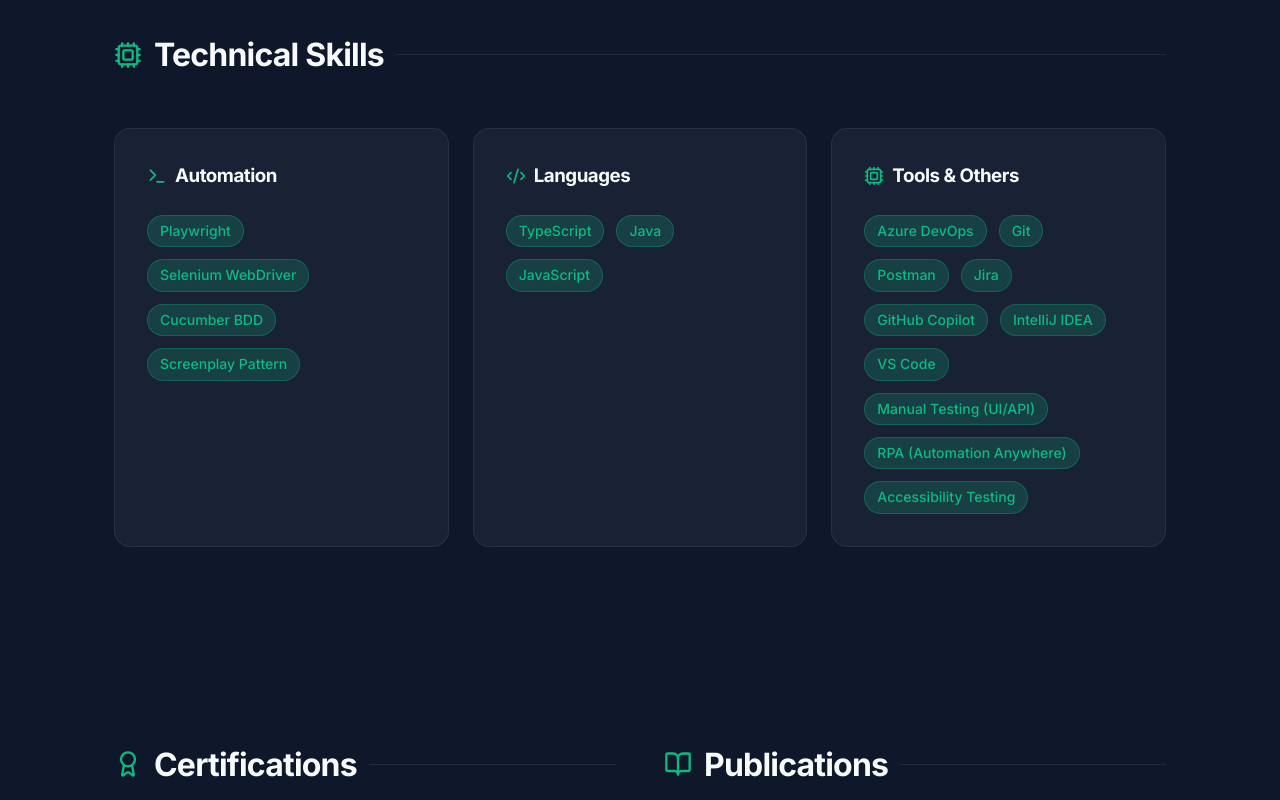
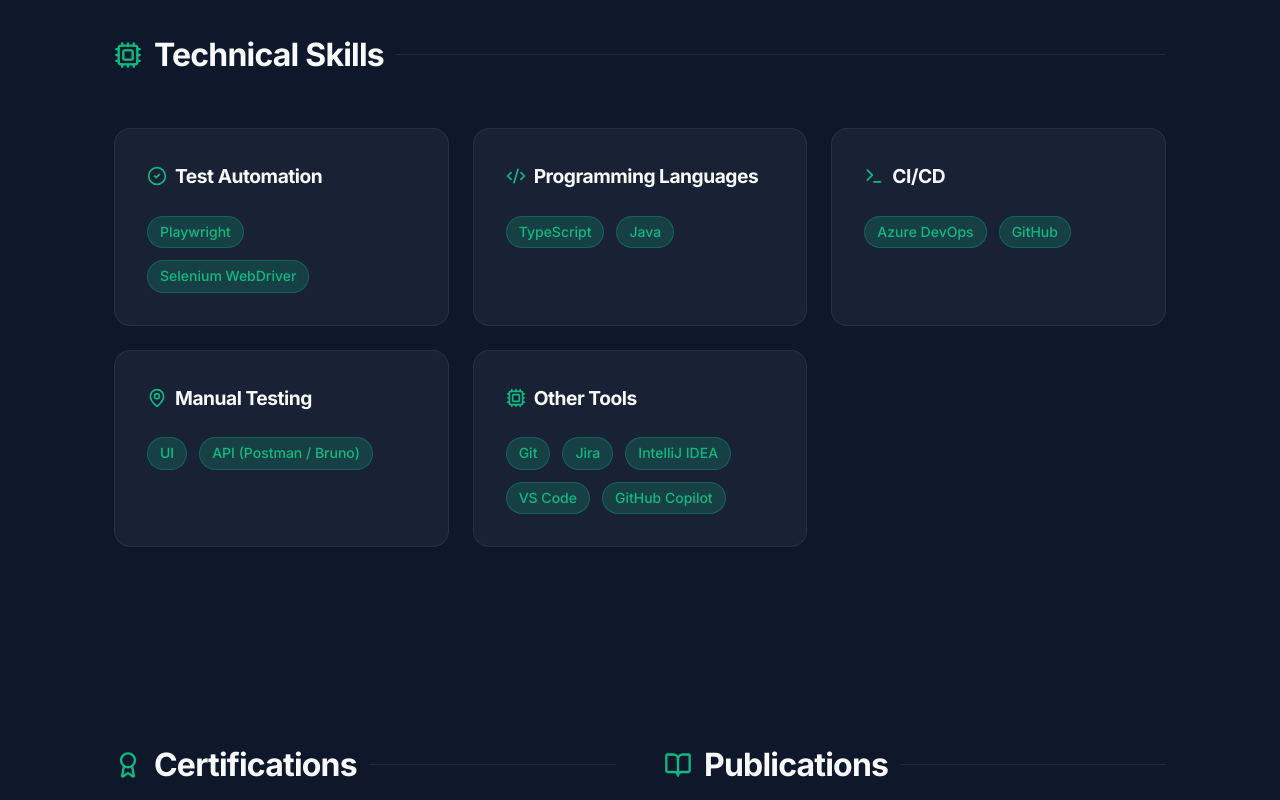
Before and after one commit to cng07/carlosng07, a React (Vite) app: page / in a window 1280 px wide. Shown: the part 2820-3620 px from the top of the page. Built offline with nearby package versions, Linux system fonts and the light colour scheme.

Commit message:
UI: Restructure technical skills into 5 specific categories

```diff
--- a/src/data/resumeData.js
+++ b/src/data/resumeData.js
@@ -9,10 +9,11 @@
   ieee: "https://ieeexplore.ieee.org/author/37086553247",
 
   skills: {
-    automation: ["Playwright", "Selenium WebDriver", "Cucumber BDD", "Screenplay Pattern"],
-    languages: ["TypeScript", "Java", "JavaScript"],
-    tools: ["Azure DevOps", "Git", "Postman", "Jira", "GitHub Copilot", "IntelliJ IDEA", "VS Code"],
-    other: ["Manual Testing (UI/API)", "RPA (Automation Anywhere)", "Accessibility Testing"]
+    testAutomation: ["Playwright", "Selenium WebDriver"],
+    programmingLanguages: ["TypeScript", "Java"],
+    cicd: ["Azure DevOps", "GitHub"],
+    manualTesting: ["UI", "API (Postman / Bruno)"],
+    otherTools: ["Git", "Jira", "IntelliJ IDEA", "VS Code", "GitHub Copilot"]
   },
 
   experience: [
--- a/src/pages/Home.jsx
+++ b/src/pages/Home.jsx
@@ -111,29 +111,49 @@
             {/* Skills Section */}
             <section id="skills" className="section">
                 <h2 className="section-title"><Cpu size={28} color="var(--primary)" /> Technical Skills</h2>
-                <div style={{ gridTemplateColumns: 'repeat(auto-fit, minmax(280px, 1fr))', display: 'grid', gap: '1.5rem' }}>
+                <div style={{
+                    display: 'grid',
+                    gridTemplateColumns: 'repeat(auto-fit, minmax(280px, 1fr))',
+                    gap: '1.5rem'
+                }}>
                     <div className="glass" style={{ padding: '2rem' }}>
-                        <h3 style={{ marginBottom: '1.5rem', display: 'flex', alignItems: 'center', gap: '0.5rem' }}>
-                            <Terminal size={20} color="var(--primary)" /> Automation
+                        <h3 style={{ marginBottom: '1.5rem', display: 'flex', alignItems: 'center', gap: '0.5rem', fontSize: '1.2rem' }}>
+                            <CheckCircle2 size={20} color="var(--primary)" /> Test Automation
                         </h3>
                         <div style={{ display: 'flex', flexWrap: 'wrap', gap: '0.75rem' }}>
-                            {resumeData.skills.automation.map(s => <span key={s} className="badge">{s}</span>)}
+                            {resumeData.skills.testAutomation.map(s => <span key={s} className="badge">{s}</span>)}
                         </div>
                     </div>
                     <div className="glass" style={{ padding: '2rem' }}>
-                        <h3 style={{ marginBottom: '1.5rem', display: 'flex', alignItems: 'center', gap: '0.5rem' }}>
-                            <Code2 size={20} color="var(--primary)" /> Languages
+                        <h3 style={{ marginBottom: '1.5rem', display: 'flex', alignItems: 'center', gap: '0.5rem', fontSize: '1.2rem' }}>
+                            <Code2 size={20} color="var(--primary)" /> Programming Languages
                         </h3>
                         <div style={{ display: 'flex', flexWrap: 'wrap', gap: '0.75rem' }}>
-                            {resumeData.skills.languages.map(s => <span key={s} className="badge">{s}</span>)}
+                            {resumeData.skills.programmingLanguages.map(s => <span key={s} className="badge">{s}</span>)}
                         </div>
                     </div>
                     <div className="glass" style={{ padding: '2rem' }}>
-                        <h3 style={{ marginBottom: '1.5rem', display: 'flex', alignItems: 'center', gap: '0.5rem' }}>
-                            <Cpu size={20} color="var(--primary)" /> Tools & Others
+                        <h3 style={{ marginBottom: '1.5rem', display: 'flex', alignItems: 'center', gap: '0.5rem', fontSize: '1.2rem' }}>
+                            <Terminal size={20} color="var(--primary)" /> CI/CD
                         </h3>
                         <div style={{ display: 'flex', flexWrap: 'wrap', gap: '0.75rem' }}>
-                            {[...resumeData.skills.tools, ...resumeData.skills.other].map(s => <span key={s} className="badge">{s}</span>)}
+                            {resumeData.skills.cicd.map(s => <span key={s} className="badge">{s}</span>)}
+                        </div>
+                    </div>
+                    <div className="glass" style={{ padding: '2rem' }}>
+                        <h3 style={{ marginBottom: '1.5rem', display: 'flex', alignItems: 'center', gap: '0.5rem', fontSize: '1.2rem' }}>
+                            <MapPin size={20} color="var(--primary)" /> Manual Testing
+                        </h3>
+                        <div style={{ display: 'flex', flexWrap: 'wrap', gap: '0.75rem' }}>
+                            {resumeData.skills.manualTesting.map(s => <span key={s} className="badge">{s}</span>)}
+                        </div>
+                    </div>
+                    <div className="glass" style={{ padding: '2rem' }}>
+                        <h3 style={{ marginBottom: '1.5rem', display: 'flex', alignItems: 'center', gap: '0.5rem', fontSize: '1.2rem' }}>
+                            <Cpu size={20} color="var(--primary)" /> Other Tools
+                        </h3>
+                        <div style={{ display: 'flex', flexWrap: 'wrap', gap: '0.75rem' }}>
+                            {resumeData.skills.otherTools.map(s => <span key={s} className="badge">{s}</span>)}
                         </div>
                     </div>
                 </div>
```
